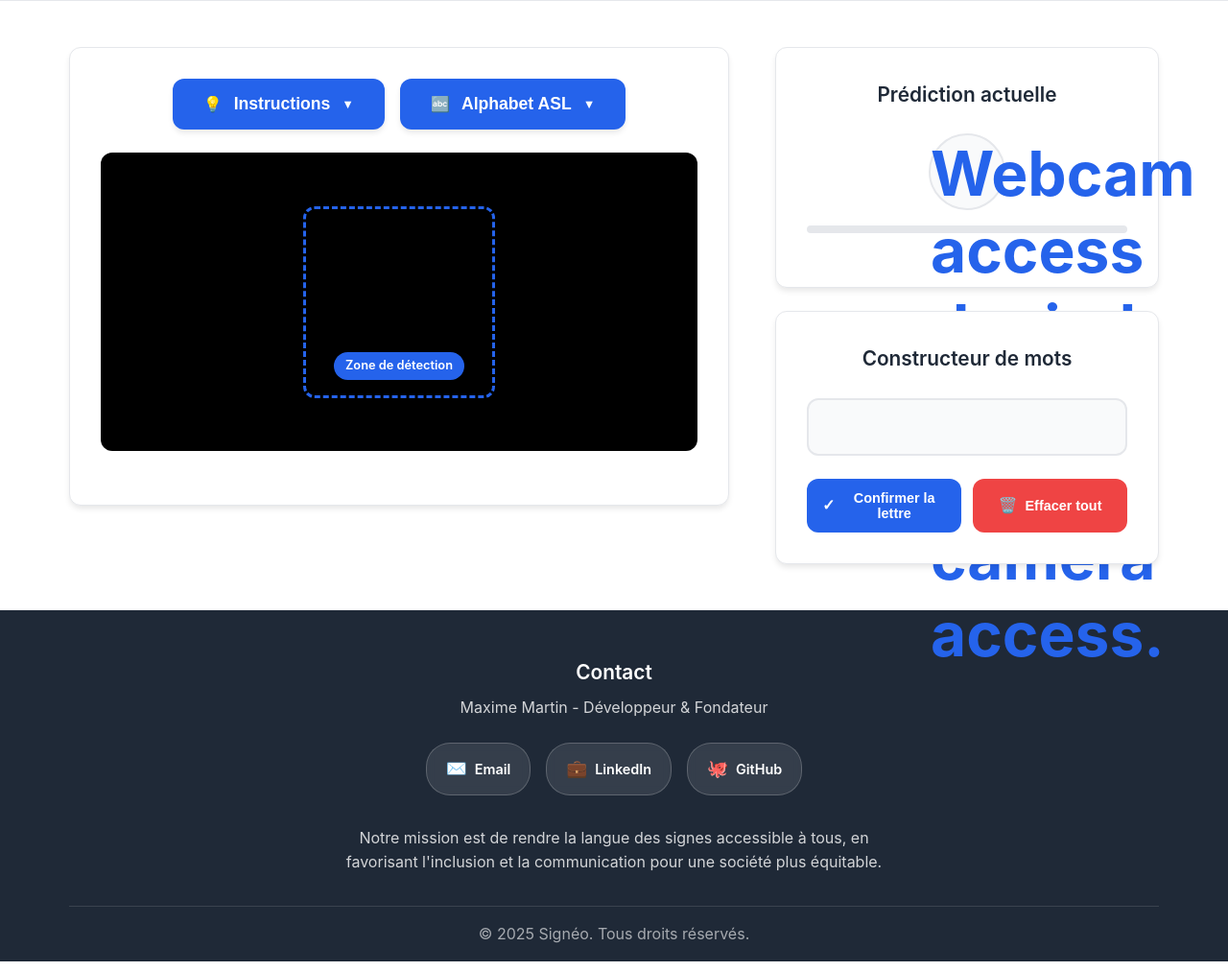
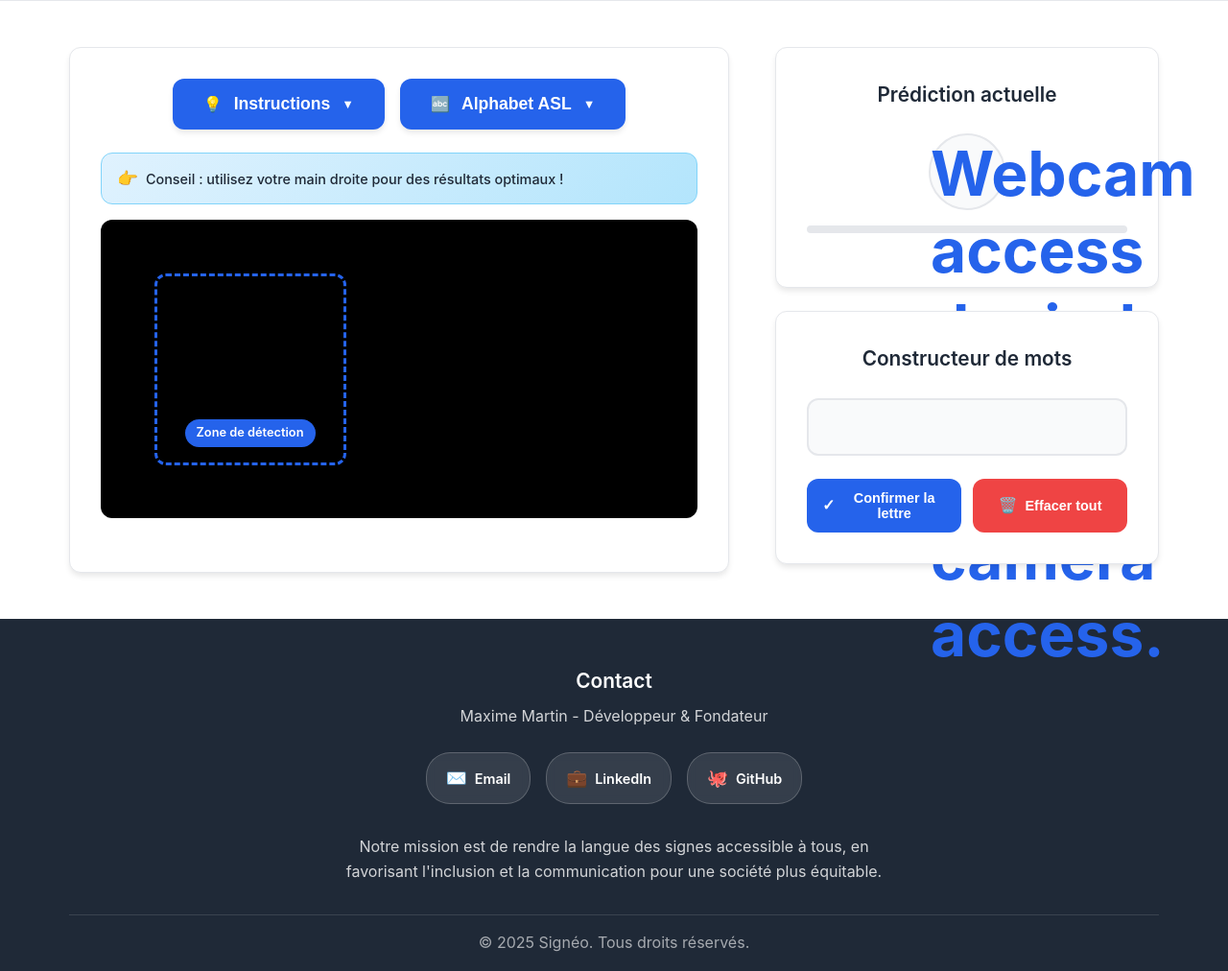
Before and after one commit to cosmos510/FingerspellToSign, a Django app: page /predict/ in a window 1280 px wide. Shown: the part 314-1326 px from the top of the page at 96% size. Run offline with Django 4.2, Linux system fonts and the light colour scheme.

Commit message:
feat: Add hand-tip section with usage advice to prediction interface and improve ux moving the detection zone

```diff
--- a/asl_monolith/static/predict.css
+++ b/asl_monolith/static/predict.css
@@ -160,6 +160,28 @@
     display: block;
 }
 
+.hand-tip {
+    display: flex;
+    align-items: center;
+    gap: 0.5rem;
+    background: linear-gradient(135deg, #e0f2fe 0%, #b3e5fc 100%);
+    border: 1px solid #81d4fa;
+    border-radius: var(--radius);
+    padding: 0.75rem 1rem;
+    margin-bottom: 1rem;
+    font-size: 0.9rem;
+    color: var(--text);
+}
+
+.tip-icon {
+    font-size: 1.1rem;
+    flex-shrink: 0;
+}
+
+.tip-text {
+    font-weight: 500;
+}
+
 .camera-container {
     position: relative;
     background: #000;
@@ -187,7 +209,7 @@
 .detection-zone {
     position: absolute;
     top: 50%;
-    left: 50%;
+    left: 25%;
     transform: translate(-50%, -50%);
     width: 200px;
     height: 200px;
@@ -453,6 +475,11 @@
         padding: 1.5rem;
     }
 
+    .hand-tip {
+        font-size: 0.85rem;
+        padding: 0.6rem 0.8rem;
+    }
+
     .prediction-letter {
         font-size: 3rem;
         width: 60px;
--- a/asl_monolith/templates/predict.html
+++ b/asl_monolith/templates/predict.html
@@ -93,6 +93,10 @@
                                     </div>
                                 </div>
                             </div>
+                        </div>
+                        <div class="hand-tip">
+                            <span class="tip-icon">👉</span>
+                            <span class="tip-text">Conseil : utilisez votre main droite pour des résultats optimaux !</span>
                         </div>
                         <div class="camera-container">
                             <video id="webcam" width="640" height="480" autoplay aria-label="Flux vidéo de la caméra pour la reconnaissance des gestes"></video>
```
